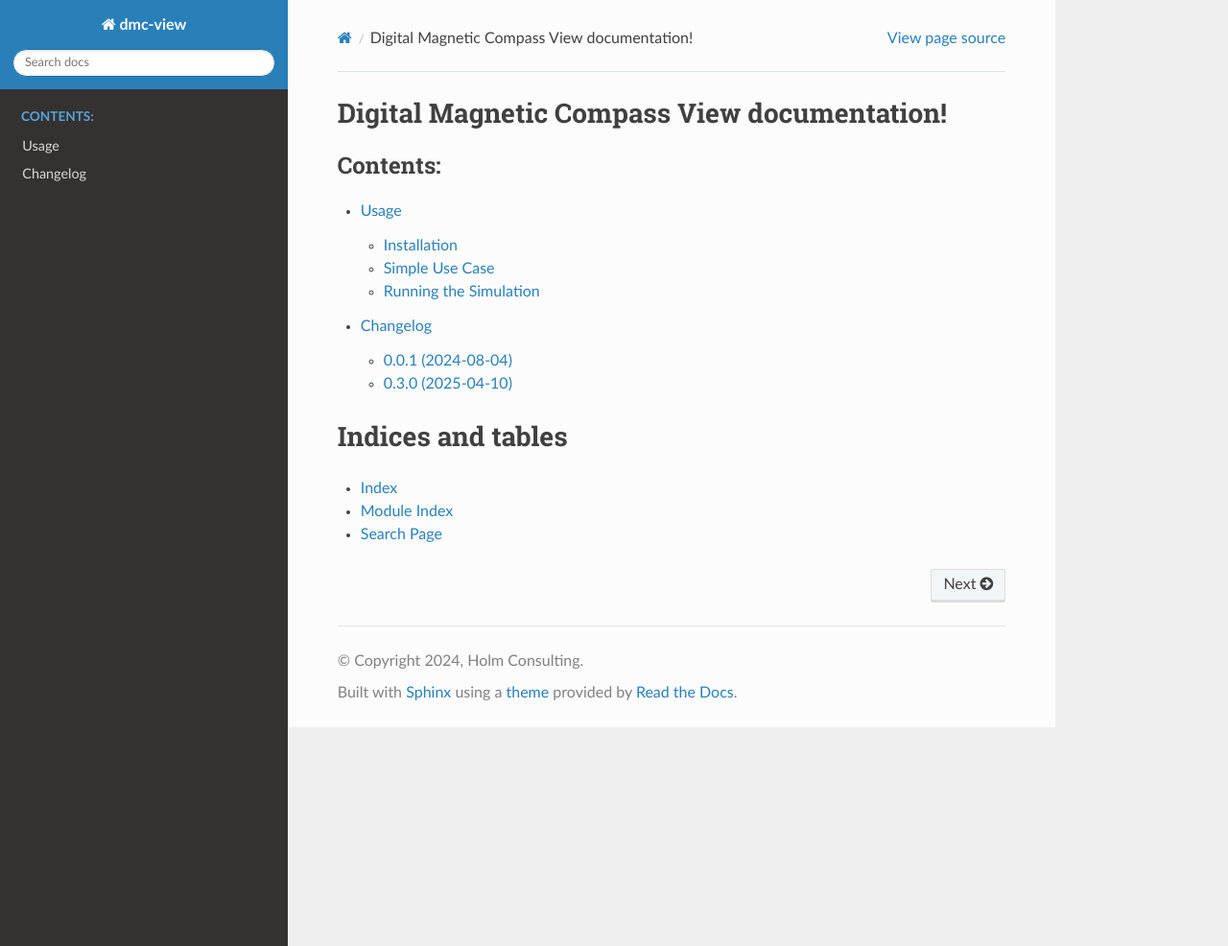
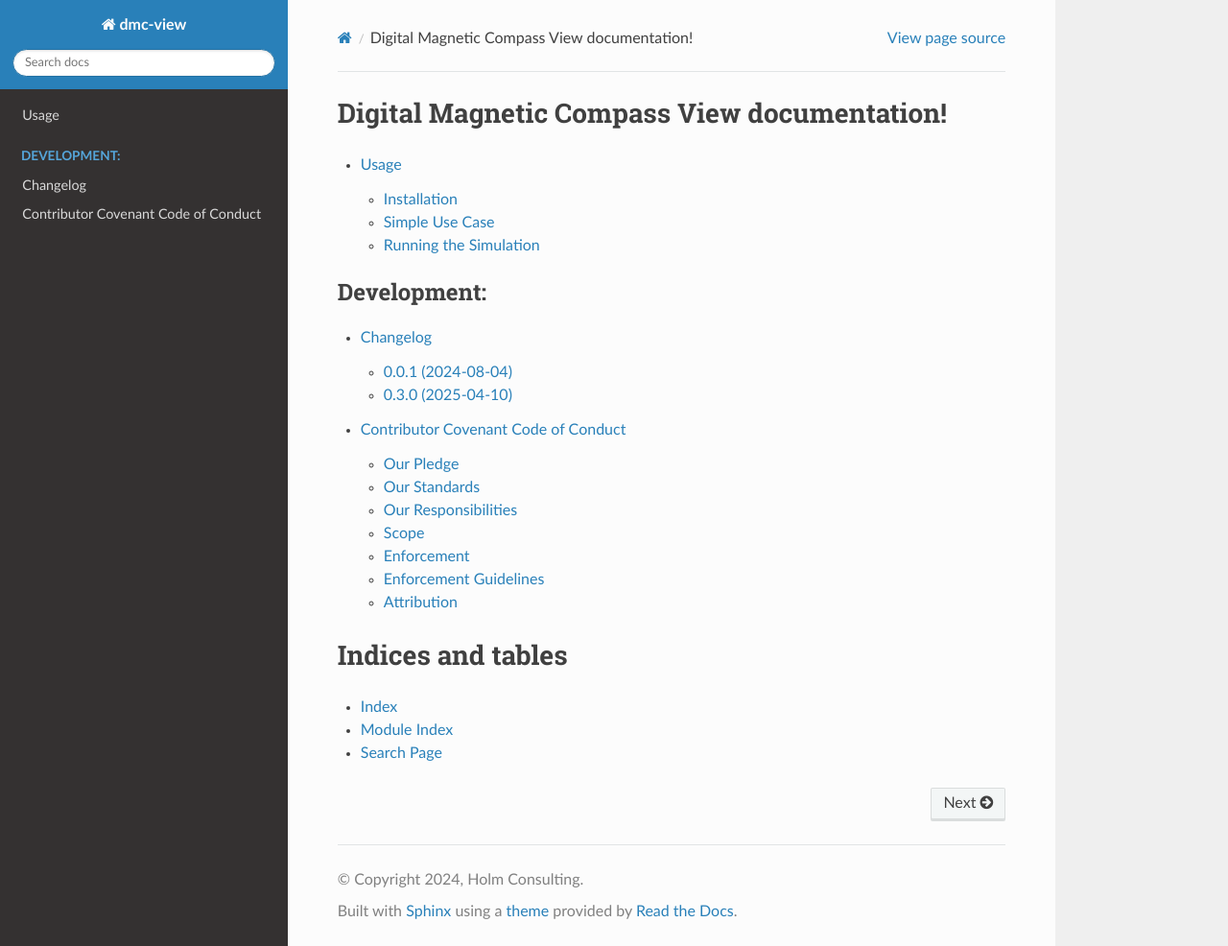
Before and after one commit to Issamricin/dmc-view, a Sphinx documentation site: the page built from docs/source/index.rst, in a window 1280 px wide and 986 px high. Shown: the whole window at 96% size. Built offline with Sphinx 7.4.7 and the Read the Docs theme 3.1.0, drawn with Linux system fonts in a browser that asks for light colours; pages that are not in the unit, such as notebooks, are missing from menus.

Commit message:
Added code of conduct and improved the change log

````diff
--- /dev/null
+++ b/docs/source/contents/code_of_conduct.md
@@ -0,0 +1 @@
+``` {include} ../../../CODE_OF_CONDUCT.md
--- a/docs/source/index.rst
+++ b/docs/source/index.rst
@@ -4,13 +4,18 @@ Digital Magnetic Compass View  documentation!
 
 .. toctree::
    :maxdepth: 2
-   :caption: Contents:
+
+   contents/usage
+   contents/modules
+
+.. toctree::
+   :maxdepth: 2
+   :caption: Development:
 
    contents/development
-   contents/usage
-   contents/modules
    contents/changelog
    contents/contributing
+   contents/code_of_conduct
 
 
 Indices and tables
````
